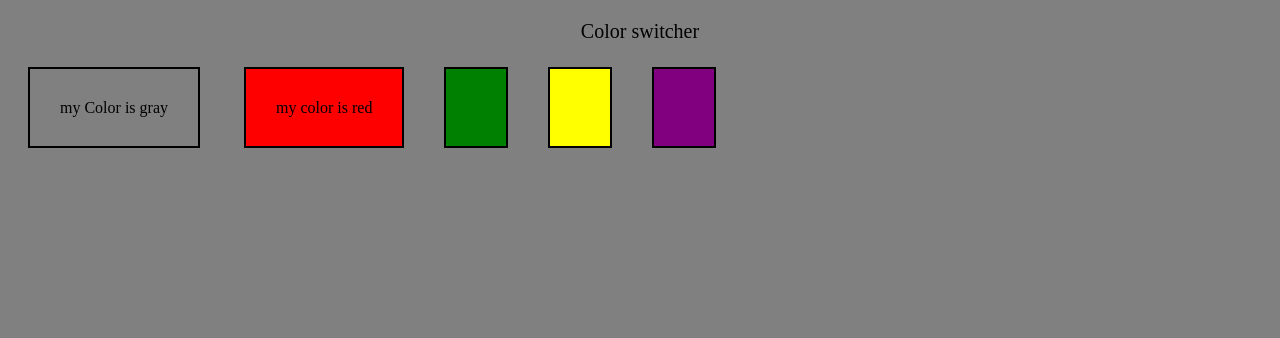
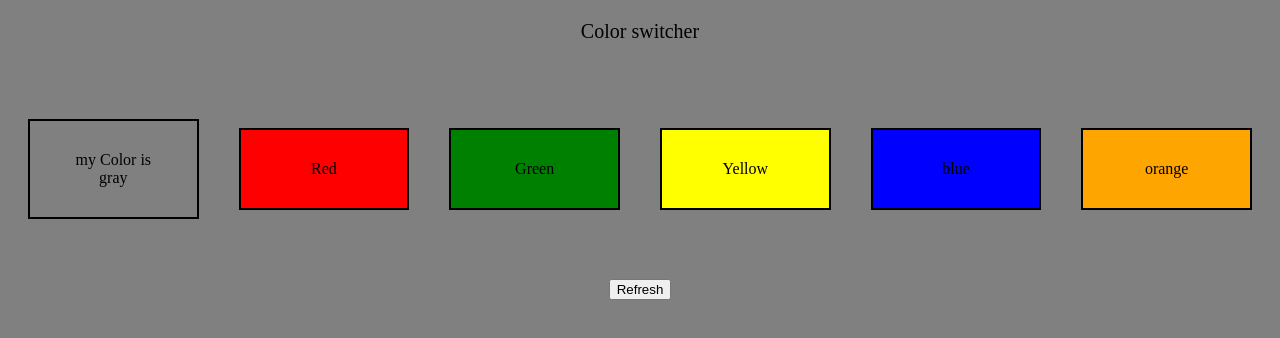
Before and after one commit to Ramchandra-Tharu/javascript-project, a plain HTML site: page prject/index.html in a window 1280 px wide. Both pictures are taken after a click on the element "my Color is gray". Drawn offline with Linux system fonts and the light colour scheme.

Commit message:
new features is added

```diff
--- a/prject/index.html
+++ b/prject/index.html
@@ -4,67 +4,23 @@
     <meta charset="UTF-8">
     <meta name="viewport" content="width=device-width, initial-scale=1.0">
     <title>Color changer</title>
-    <style>
+    <link rel="stylesheet" href="style.css">
 
-        p{
-            text-align: center;
-            font-size: 20px;
-        }
-
-        #gray{
-            width: 400px;
-            height: 400x;
-            background-color: gray;
-            border: 2px solid black;
-            padding: 30px;
-            margin: 20px;
-
-        }
-         #red{
-            width: 400px;
-            height: 400x;
-            background-color: red;
-            border: 2px solid black;
-            padding: 30px;
-            margin: 20px;
-
-        }
-         #Green{
-            width: 400px;
-            height: 400x;
-            background-color:green;
-            border: 2px solid black;
-            padding: 30px;
-            margin: 20px;
-
-        }
-         #yellow{
-            width: 400px;
-            height: 400x;
-            background-color:yellow;
-            border: 2px solid black;
-            padding: 30px;
-            margin: 20px;
-
-        }
-        #blue{
-            width: 400px;
-            height: 400x;
-            background-color:purple;
-            border: 2px solid black;
-            padding: 30px;
-            margin: 20px;
-
-        }
-    </style>
 </head>
 <body>
     <p>Color switcher </p><br><br>
-    <span class="button" id = "gray">my Color is gray</span>
-    <span class="button" id = "red"> my color is red</span>
-    <span class="button" id = "Green"></span>
-    <span class="button" id = "yellow"></span>
-    <span class="button" id = "blue"></span>
+    <div class="buttons">
+<span class="button" id = "gray">my Color is gray</span>
+    <span class="button" id = "red"> Red</span>
+    <span class="button" id = "Green">Green</span>
+    <span class="button" id = "yellow">Yellow</span>
+    <span class="button" id = "blue">blue</span>
+    <span class="button" id = "orange">orange</span>
+    </div>
+    <div class="ref-button">
+<button class="refresh">Refresh</button>
+    </div>
+
 </body>
 <script src="script.js"></script>
 </html>
--- a/prject/script.js
+++ b/prject/script.js
@@ -1,28 +1,31 @@
-const body = document.querySelector("body")
+const body = document.querySelector("body");
 
-const buttons = document.querySelectorAll('.button')
-buttons.forEach(function(button)
-{
-button.addEventListener('click', (e)=>{
-    if(e.target.id ==='gray'){
-        body.style.backgroundColor=e.target.id
-    }
-    if(e.target.id ==='red'){
-        body.style.backgroundColor=e.target.id
-    }
-    if(e.target.id === 'Green'){
-        body.style.backgroundColor=e.target.id
-    }
-    if(e.target.id === 'yellow'){
-        body.style.backgroundColor=e.target.id
-    }
-    if(e.target.id ==='blue')
-    {
-        body.style.backgroundColor =e.target.id
-    }
+const buttons = document.querySelectorAll('.button');
+const refresh = document.querySelector('.refresh');
 
+buttons.forEach(function (button) {
+    button.addEventListener('click', (e) => {
+        if (e.target.id === 'gray') {
+            body.style.backgroundColor = e.target.id;
+        }
+        if (e.target.id === 'red') {
+            body.style.backgroundColor = e.target.id;
+        }
+        if (e.target.id === 'Green') {
+            body.style.backgroundColor = e.target.id;
+        }
+        if (e.target.id === 'yellow') {
+            body.style.backgroundColor = e.target.id;
+        }
+        if (e.target.id === 'blue') {
+            body.style.backgroundColor = e.target.id;
+        }
+        if(e.target.id ==='orange'){
+            body.style.backgroundColor = e.target.id;
+        }
+    });
+});
 
-})
-}
-
-)
+refresh.addEventListener('click', () => {
+    body.style.backgroundColor = '';
+});
--- /dev/null
+++ b/prject/style.css
@@ -0,0 +1,82 @@
+p {
+    text-align: center;
+    font-size: 20px;
+}
+
+.buttons {
+    display: flex;
+    justify-content: center;
+    align-items: center;
+
+}
+
+#gray {
+    width: 400px;
+    height: 400x;
+    background-color: gray;
+    border: 2px solid black;
+    padding: 30px;
+    margin: 20px;
+    text-align: center;
+
+}
+
+#red {
+    width: 400px;
+    height: 400x;
+    background-color: red;
+    border: 2px solid black;
+    padding: 30px;
+    margin: 20px;
+    text-align: center;
+
+}
+
+#Green {
+    width: 400px;
+    height: 400x;
+    background-color: green;
+    border: 2px solid black;
+    padding: 30px;
+    margin: 20px;
+    text-align: center;
+}
+
+#orange {
+    width: 400px;
+    height: 400x;
+    background-color:orange;
+    border: 2px solid black;
+    padding: 30px;
+    margin: 20px;
+    text-align: center;
+}
+
+#yellow {
+    width: 400px;
+    height: 400x;
+    background-color: yellow;
+    border: 2px solid black;
+    padding: 30px;
+    margin: 20px;
+    text-align: center;
+
+}
+
+#blue {
+    width: 400px;
+    height: 400x;
+    background-color: blue;
+    border: 2px solid black;
+    padding: 30px;
+    margin: 20px;
+    text-align: center;
+
+}
+
+.ref-button {
+    display: flex;
+    justify-content: center;
+    align-items: center;
+    margin-top: 40px;
+}
```
